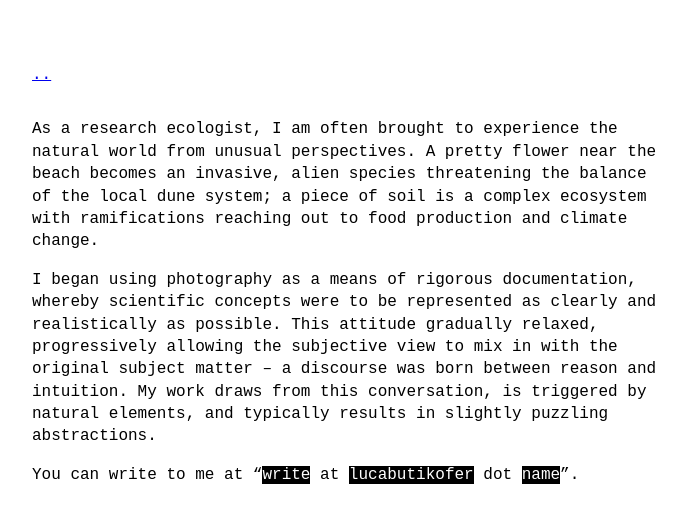
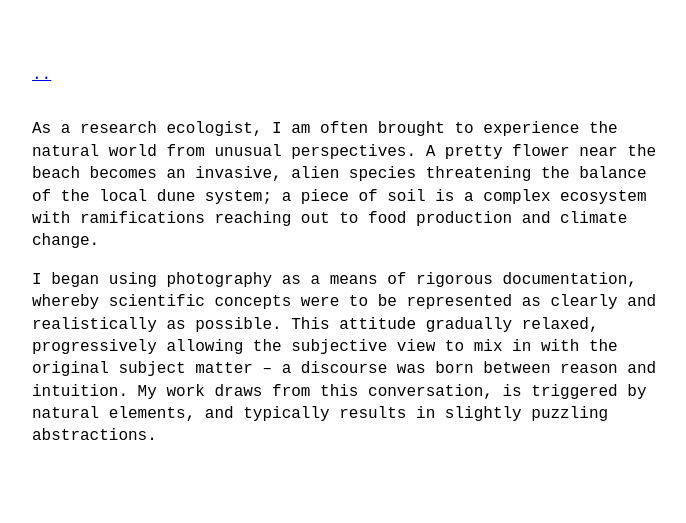
Before and after one commit to lucabutikofer/Photography, a Jekyll site: the page built from about.md, in a window 1280 px wide. Shown: the top 523 px of the page, without its empty margins (288-974 px from the left). Built offline with Jekyll 4.4.1, drawn with Linux system fonts in a browser that asks for light colours.

Commit message:
Update about.md

```diff
--- a/about.md
+++ b/about.md
@@ -8,4 +8,4 @@ As a research ecologist, I am often brought to experience the natural world from
 
 I began using photography as a means of rigorous documentation, whereby scientific concepts were to be represented as clearly and realistically as possible. This attitude gradually relaxed, progressively allowing the subjective view to mix in with the original subject matter – a discourse was born between reason and intuition. My work draws from this conversation, is triggered by natural elements, and typically results in slightly puzzling abstractions.
 
-You can write to me at “`write` at  `lucabutikofer` dot `name`”.
+<!-- You can write to me at “`write` at  `lucabutikofer` dot `name`”. -->
```
